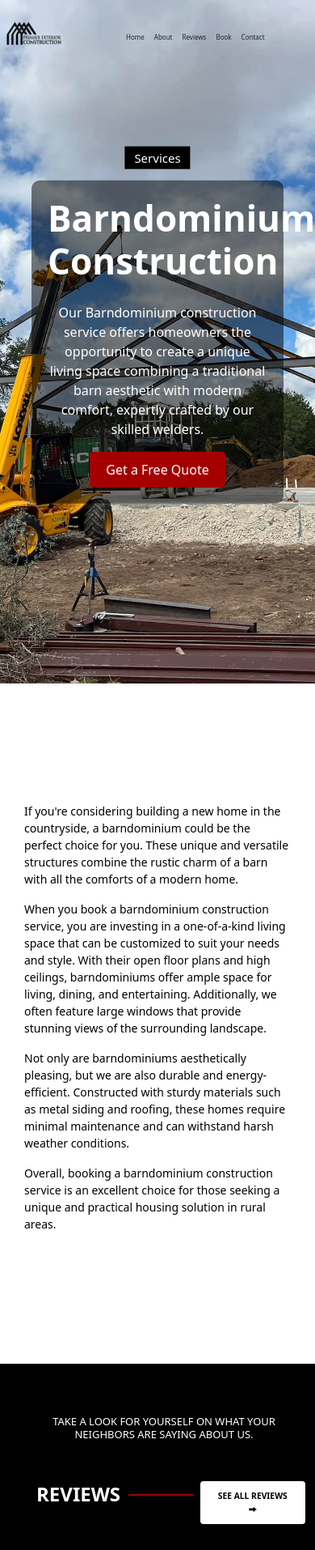
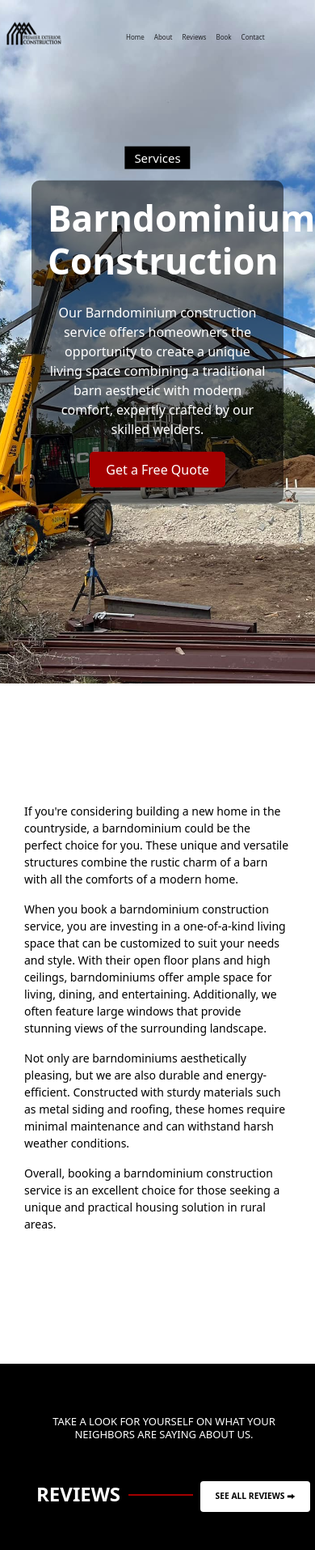
Before and after one commit to nicoleables/Premier-Exterior-Contruction, a React (Vite) app: page /barnpage in a window 390 px wide. Shown: the top 1914 px of the page at 81% size. Built offline with nearby package versions, Linux system fonts and the light colour scheme.

Commit message:
Update reviews.css

```diff
--- a/src/styles/reviews.css
+++ b/src/styles/reviews.css
@@ -229,7 +229,7 @@
     left: 14.5rem; /* Ensure button is centered */
     top: -50px; /* Adjust top position */
     transform: translateX(0);
-    width: 8.1rem;
+    width: 8.5rem;
     padding: .7rem 1rem;
 
   }
```
